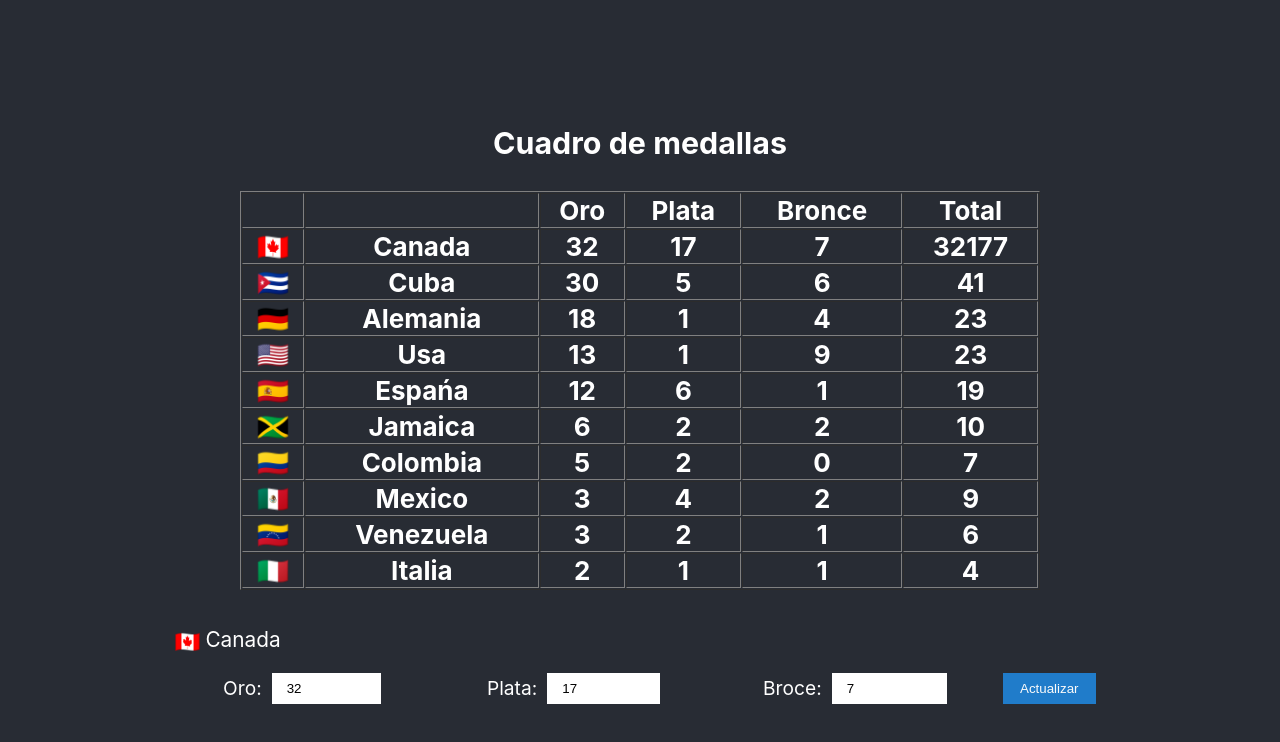
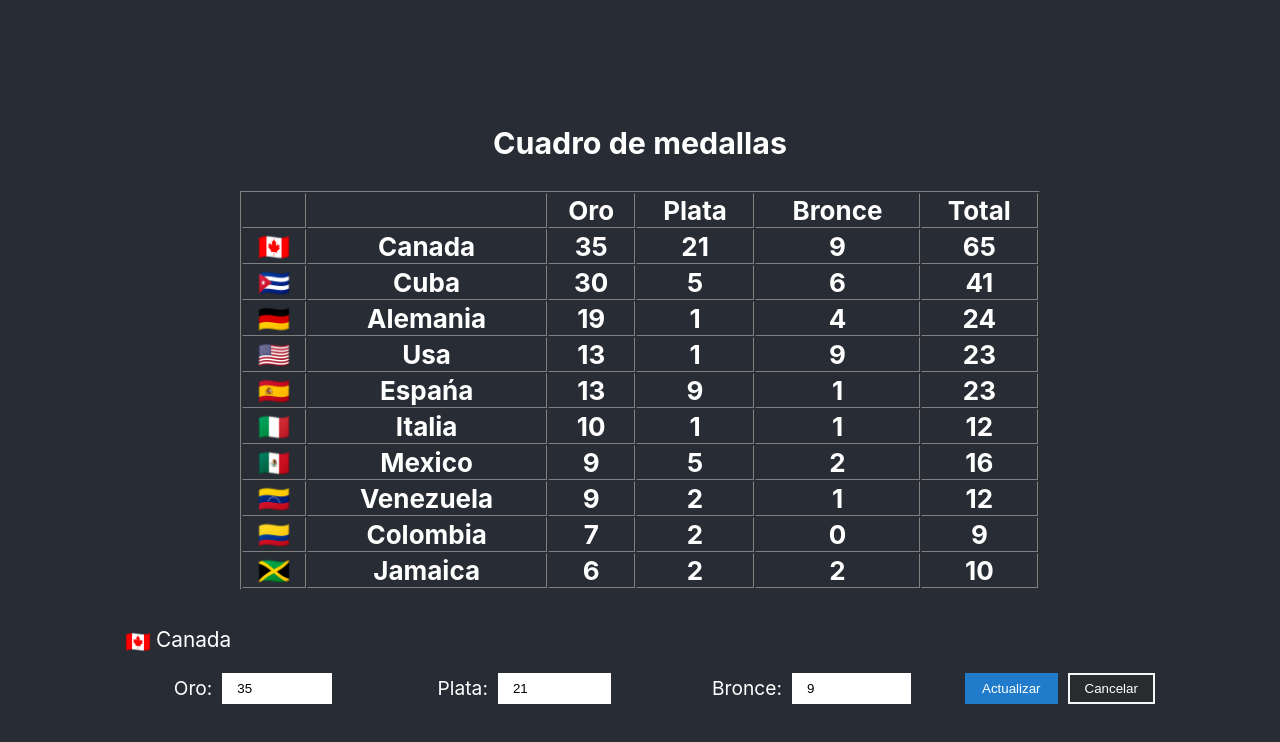
Before and after one commit to Rolando-Barbella/olympic-medals, a React (Create React App) app: page / in a window 1280 px wide. Both pictures are taken after a click on the element "Canada". Shown: the top 742 px of the page. Built offline with nearby package versions, Linux system fonts and the light colour scheme; data requests are answered from the project's data file.

Commit message:
Added useMemo lesson

```diff
--- a/medals.json
+++ b/medals.json
@@ -18,7 +18,7 @@
       "flag": "🇩🇪",
       "medals": [
         {
-          "gold": 18,
+          "gold": 19,
           "silver": 1,
           "bronze": 4
         }
@@ -30,7 +30,7 @@
       "flag": "🇮🇹",
       "medals": [
         {
-          "gold": 2,
+          "gold": 10,
           "silver": 1,
           "bronze": 1
         }
@@ -54,9 +54,9 @@
       "flag": "🇨🇦",
       "medals": [
         {
-          "gold": "32",
-          "silver": "17",
-          "bronze": "7"
+          "gold": 35,
+          "silver": 21,
+          "bronze": 9
         }
       ]
     },
@@ -66,8 +66,8 @@
       "flag": "🇲🇽",
       "medals": [
         {
-          "gold": 3,
-          "silver": 4,
+          "gold": 9,
+          "silver": 5,
           "bronze": 2
         }
       ]
@@ -78,7 +78,7 @@
       "flag": "🇨🇴",
       "medals": [
         {
-          "gold": 5,
+          "gold": 7,
           "silver": 2,
           "bronze": 0
         }
@@ -90,8 +90,8 @@
       "flag": "🇪🇸",
       "medals": [
         {
-          "gold": 12,
-          "silver": 6,
+          "gold": 13,
+          "silver": 9,
           "bronze": 1
         }
       ]
@@ -114,7 +114,7 @@
       "flag": "🇻🇪",
       "medals": [
         {
-          "gold": 3,
+          "gold": 9,
           "silver": 2,
           "bronze": 1
         }
--- a/src/App.css
+++ b/src/App.css
@@ -52,7 +52,6 @@ form.medal-form {
   display: flex;
   align-items: center;
   justify-content: center;
-  /* width: 20%; */
 }
 
 .update-container input {
@@ -71,30 +70,12 @@ form label {
   margin-right: 10px;
 }
 
-.update-btn, .cancel-btn {
-  position:relative;
-  padding: 6px 15px;
-  color:#fafafa;
-  margin-right: 10px;
-  cursor: pointer;
+.country-update {
+  animation: blinker 2s linear 0.1s;
 }
 
-.update-btn {
-  border: 2px solid #207cca;
-  background-color:#207cca;
+@keyframes blinker {
+  20%{
+    opacity: 0;
+  }
 }
-
-.cancel-btn {
-  border: 2px solid #f4f5f7;
-  background-color:#292c2e;
-}
-
-.update-btn:hover  {
-  background-color:#fafafa;
-  color:#207cca;
-}
-
-.cancel-btn:hover  {
-  background-color:#fafafa;
-  color:#292c2e;
-}
--- a/src/App.js
+++ b/src/App.js
@@ -1,39 +1,45 @@
-import React, { useState, useEffect } from 'react';
+import React, { useState, useEffect, useReducer } from 'react';
+import UseFecthCountries from './hooks/UseFetchCountries';
+import Title from './components/Title';
+import Message from './components/Messages';
+import Button from './components/Buttons/';
 import './App.css';
 
 const URL = 'http://localhost:4000/countries';
 
+const medalReducer = (state, action) => {
+  switch(action.type) {
+    case 'EDIT_MEDALS':
+      return {
+        ...state,
+        isEditMedals: action.payload,
+      }
+    default:
+      throw new Error();
+  }
+};
+
 function App() {
-  const [countries, setCountries] = useState(null);
-  const [isLoading, setIsLoading] = useState(true);
-  const [isError, setIsError] = useState(false);
-  const [isEditMedals, setIsEditMedals] = useState({ showForm: false, country: null });
+  const [{ countries, isLoading, isError }, fetchCountries ] = UseFecthCountries();
   const [onChangeMedal, setOnChangeMedal] = useState({ gold: '', silver: '', bronze: ''});
-  const [didMedalUpdate, setDidMedalUpdate] = useState(false);
+
+  const [state, dispatch] = useReducer(medalReducer, {
+    isEditMedals:{
+      showForm: false,
+      country: null,
+      didMedalUpdate: false,
+      id: null,
+    }
+  });
 
   useEffect(() => {
-    console.log('medallas')
-    const fetchCountries = async() => {
-      try {
-        const response = await fetch(URL);
-        const countries = await response.json();
-        const sortCountries = await countries.sort((a,b) => {
-          return b.medals[0].gold - a.medals[0].gold;
-        })
-
-        setCountries(sortCountries);
-        setIsLoading(false);
-      } catch(e) {
-        setIsError(true);
-      }
-    }
     fetchCountries();
-  }, [didMedalUpdate]);
+  }, [state.isEditMedals.didMedalUpdate, fetchCountries]);
 
   const editMedals = (country) => {
     const { medals: [{ gold, silver, bronze }]} = country;
 
-    setIsEditMedals({ showForm: true, country });
+    dispatch({ type: 'EDIT_MEDALS', payload:{ showForm: true, country, didMedalUpdate: false }});
     setOnChangeMedal({ gold, silver, bronze })
   }
 
@@ -45,7 +51,6 @@ function App() {
   }
 
   const updateMedals = async(id, country) => {
-    setDidMedalUpdate(false)
     const response = await fetch(`${URL}/${id}`, {
       method: 'PUT',
       headers: {
@@ -55,42 +60,51 @@ function App() {
     })
 
     await response.json();
-    await setDidMedalUpdate(true);
+    await dispatch({
+      type: 'EDIT_MEDALS',
+      payload:{
+        showForm: false,
+        didMedalUpdate: true,
+        id
+      }
+    });
   }
 
-  const onSubmitMedals = ((event,{country}, newMedals)=> {
+  const onSubmitMedals = ((event, { country }, newMedals)=> {
     const { gold, silver, bronze } = newMedals;
 
     updateMedals(country.id, {
       ...country, medals:[ {
-        gold,
-        silver,
-        bronze
+        gold: parseInt(gold),
+        silver: parseInt(silver),
+        bronze: parseInt(bronze),
       }]
     });
     event.preventDefault();
   });
 
+  const cancelUpdate = () =>
+    dispatch({ type: 'EDIT_MEDALS', payload:{
+      showForm: false,
+      didMedalUpdate: false
+    }
+  });
+
   if(isError) {
     return (
-      <div className="App App-container">
-        <p style={{color: '#fff'}}>...Algo malo ocurrio</p>
-      </div>
+      <Message text="...Algo malo ocurrio" />
     )
   }
 
   if(isLoading) {
     return (
-      <div className="App App-container">
-        <p style={{color: '#fff'}}>...Cargando</p>
-      </div>
+      <Message text="...Cargando" />
     )
   }
-
   return (
     <div className="App">
       <section className="App-container">
-        <h3>Cuadro de medallas</h3>
+        <Title text="Cuadro de medallas"/>
         <table width="800" border="1" cellPadding="1" cellSpacing="1">
           <tbody>
             <tr>
@@ -104,9 +118,12 @@ function App() {
           </tbody>
           {
             countries.map(country => {
-              const { medals: [{ gold, silver, bronze }]} = country
+              const { medals: [{ gold, silver, bronze }], id } = country
               return (
-                <tbody key={country.id}>
+                <tbody
+                  key={country.id}
+                  className={state.isEditMedals.id === id ? 'country-update' : ''}
+                >
                   <tr>
                     <th>{country.flag}</th>
                     <th
@@ -127,15 +144,15 @@ function App() {
         </table>
         <div className="medal-form-container">
           {
-            isEditMedals.showForm &&
+            state.isEditMedals.showForm &&
             <>
               <div className="country-selected-wrapper">
-                <span>{isEditMedals.country.flag}</span>
-                <p>{isEditMedals.country.name}</p>
+                <span>{state.isEditMedals.country.flag}</span>
+                <p>{state.isEditMedals.country.name}</p>
               </div>
               <form
                 className="medal-form"
-                onSubmit={(event) => onSubmitMedals(event, isEditMedals, onChangeMedal)}
+                onSubmit={(event) => onSubmitMedals(event, state.isEditMedals, onChangeMedal)}
               >
                 <div className="update-container">
                   <label htmlFor="">Oro:</label>
@@ -156,7 +173,7 @@ function App() {
                   />
                 </div>
                 <div className="update-container">
-                  <label htmlFor="">Broce:</label>
+                  <label htmlFor="">Bronce:</label>
                   <input
                     type="text"
                     className="medal-input"
@@ -165,9 +182,18 @@ function App() {
                   />
                 </div>
                 <div className="update-container">
-                  <button className="update-btn">
-                    Actualizar
-                  </button>
+                  <Button
+                    type="primary"
+                    text="Actualizar"
+                    styles={{ marginRight: 10 }}
+                  />
+                </div>
+                <div className="update-container">
+                  <Button
+                    type="default"
+                    onClick={cancelUpdate}
+                    text="Cancelar"
+                  />
                 </div>
               </form>
             </>
--- /dev/null
+++ b/src/components/Buttons/index.js
@@ -0,0 +1,37 @@
+import React from 'react';
+import PropTypes from 'prop-types';
+import './styles.css';
+
+const getType = (type) => {
+  switch(type){
+    case 'primary':
+      return 'primary-btn'
+    case 'default':
+      return 'default-btn'
+    case 'danger':
+      return 'danger-btn'
+    default:
+      return new Error();
+  }
+}
+
+const Button = ({text, onClick = () => null, type, styles}) => {
+  return(
+    <button
+      className={`medal-btn ${getType(type)}`}
+      onClick={() => onClick()}
+      style={{...styles}}
+    >
+      {text}
+    </button>
+  )
+};
+
+Button.propTypes = {
+  text: PropTypes.string.isRequired,
+  onClick: PropTypes.func,
+  type: PropTypes.oneOf(['primary', 'default', 'danger']),
+  style: PropTypes.object
+}
+
+export default Button;
--- /dev/null
+++ b/src/components/Buttons/styles.css
@@ -0,0 +1,38 @@
+.medal-btn {
+  position:relative;
+  padding: 6px 15px;
+  cursor: pointer;
+}
+
+.primary-btn {
+  border: 2px solid #207cca;
+  background-color:#207cca;
+  color: #fff;
+}
+
+.primary-btn:hover  {
+  background-color:#fafafa;
+  color:#207cca;
+}
+
+.default-btn {
+  color: #fff;
+  border: 2px solid #f4f5f7;
+  background-color:#292c2e;
+}
+
+.default-btn:hover  {
+  background-color:#fafafa;
+  color:#292c2e;
+}
+
+.danger-btn {
+  color: #fff;
+  border: 2px solid #f7f4f5;
+  background-color:#e70d3c;
+}
+
+.danger-btn:hover  {
+  background-color:#a30909;
+  color:#fff;
+}
--- /dev/null
+++ b/src/components/Messages/index.js
@@ -0,0 +1,12 @@
+import React from 'react';
+
+const Message = ({ text, color='#fff' }) => {
+  console.log('Render message')
+  return (
+    <div className="App App-container">
+      <p style={{ color }}>{text}</p>
+    </div>
+  )
+};
+
+export default React.memo(Message);
--- /dev/null
+++ b/src/components/Title/index.js
@@ -0,0 +1,9 @@
+import React from 'react';
+
+const Title = ({text}) => {
+  return (
+    <h3>{text}</h3>
+  )
+}
+
+export default React.memo(Title);
--- /dev/null
+++ b/src/hooks/UseFetchCountries.js
@@ -0,0 +1,27 @@
+import { useState, useCallback } from 'react';
+
+const URL = 'http://localhost:4000/countries';
+
+const UseFetchCountries = () => {
+  const [countries, setCountries] = useState(null);
+  const [isLoading, setIsLoading] = useState(true);
+  const [isError, setIsError] = useState(false);
+
+  const fetchCountries = useCallback(async() => {
+    try {
+      const response = await fetch(URL);
+      const countries = await response.json();
+      const sortCountries = await countries.sort((a,b) => {
+        return b.medals[0].gold - a.medals[0].gold;
+      })
+
+      setCountries(sortCountries);
+      setIsLoading(false);
+    } catch(e) {
+      setIsError(true);
+    }
+  }, []);
+  return [{ isLoading, isError, countries}, fetchCountries];
+}
+
+export default UseFetchCountries;
```
